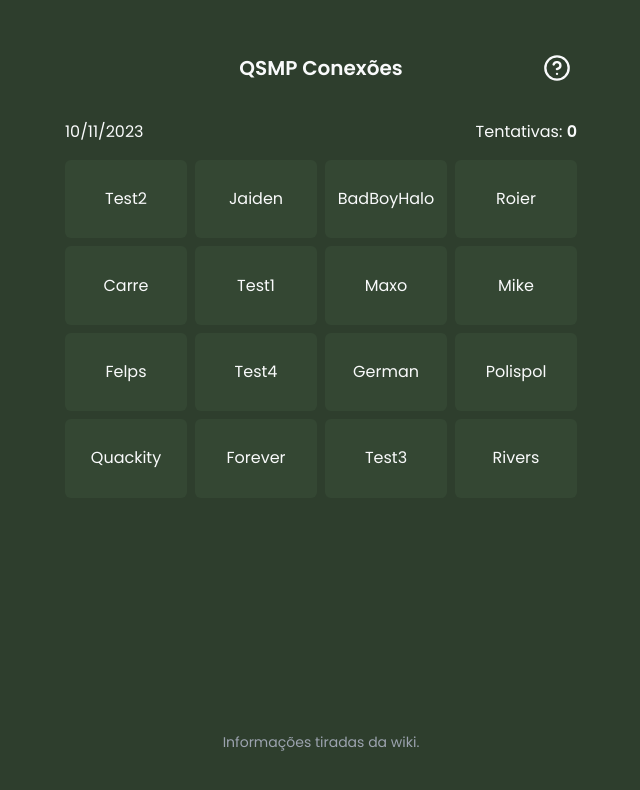
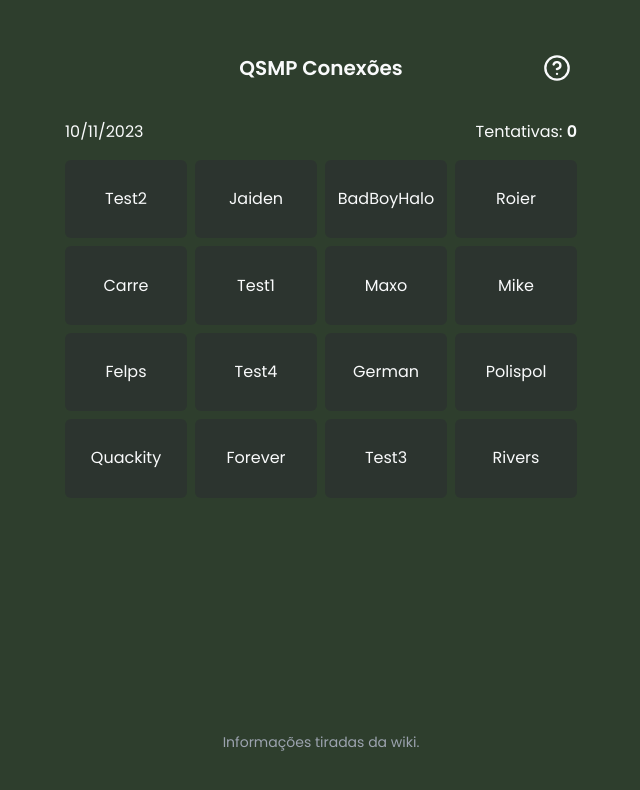
Before and after one commit to AshLightvale/qsmpconexoes, a Next.js app: page / in a window 1280 px wide. Shown: the top 790 px of the page, without its empty margins (319-959 px from the left). Built offline with nearby package versions, Linux system fonts and the light colour scheme.

Commit message:
Update tailwind.config.ts

```diff
--- a/tailwind.config.ts
+++ b/tailwind.config.ts
@@ -17,13 +17,13 @@ module.exports = {
 		},
 		extend: {
 			colors: {
-				border: "hsl(118, 11%, 21%)", // Border: hsl(118, 11%, 21%)
+				border: "hsl(var(--border))", // Border: hsl(118, 11%, 21%)
 				input: "hsl(211, 50%, 46%)",
 				ring: "hsl(118, 14%, 21%)",
 				background: "hsl(118, 16%, 21%)", // Fundo Principal: hsl(118, 16%, 21%)
 				foreground: "hsl(var(--foreground))",
 				primary: {
-					DEFAULT: "hsl(118, 27%, 30%)", // Texto cor Primaria
+					DEFAULT: "hsl(var(--primary))", // Texto cor Primaria
 					foreground: "hsl(var(--primary-foreground))",
 				},
 				secondary: {
@@ -35,12 +35,12 @@ module.exports = {
 					foreground: "hsl(var(--destructive-foreground))",
 				},
 				muted: {
-					DEFAULT: "hsl(118, 16%, 31%)", // Cartas/Opções: Não-Selecionado
+					DEFAULT: "hsl(var(--muted))", // Cartas/Opções: Não-Selecionado
 					foreground: "hsl(var(--muted-foreground))",
 				},
 				accent: {
-					DEFAULT: "hsl(118, 32%, 21%)", // Cartas/Opções: Selecionado
-					foreground: "hsl(118, 16%, 31%)",
+					DEFAULT: "hsl(var(--accent))", // Cartas/Opções: Selecionado
+					foreground: "hsl(var(--accent-foreground))",
 				},
 				popover: {
 					DEFAULT: "hsl(var(--popover))",
```
